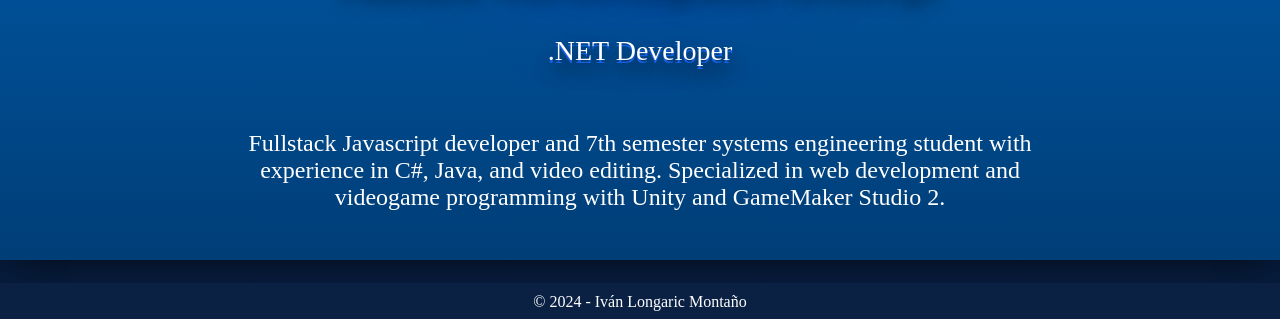
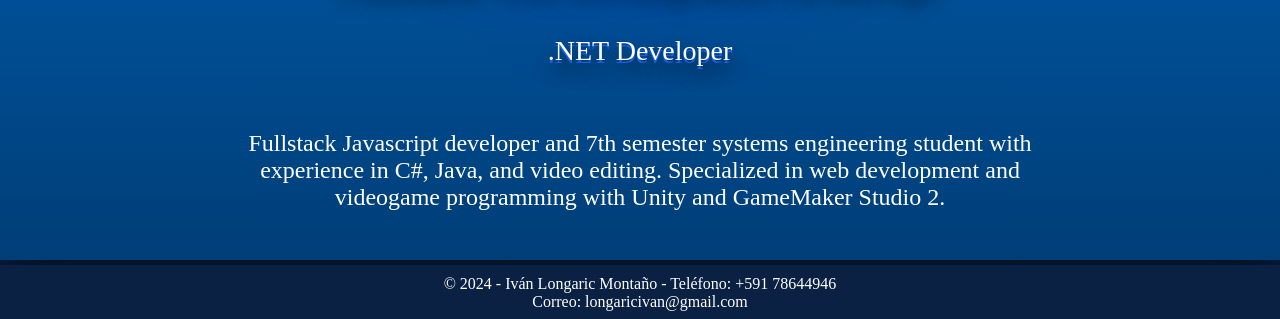
Before and after one commit to LlamaTrix/CurriculumVitae, a plain HTML site: page index.html in a window 1280 px wide. Shown: the part 479-798 px from the top of the page. Drawn offline with Linux system fonts and the light colour scheme; a web font is replaced by a local one.

Commit message:
Agregado teléfono y correo

```diff
--- a/index.html
+++ b/index.html
@@ -201,7 +201,8 @@
          </section>
       </main>
       <footer class="footer">
-         <p>&copy; 2024 - Iván Longaric Montaño </p>
+         <p>&copy; 2024 - Iván Longaric Montaño - Teléfono: +591 78644946 </p>
+         <p>Correo: longaricivan@gmail.com</p>
       </footer>
       <script src="js/index min.js" defer></script>
    </body>
```
